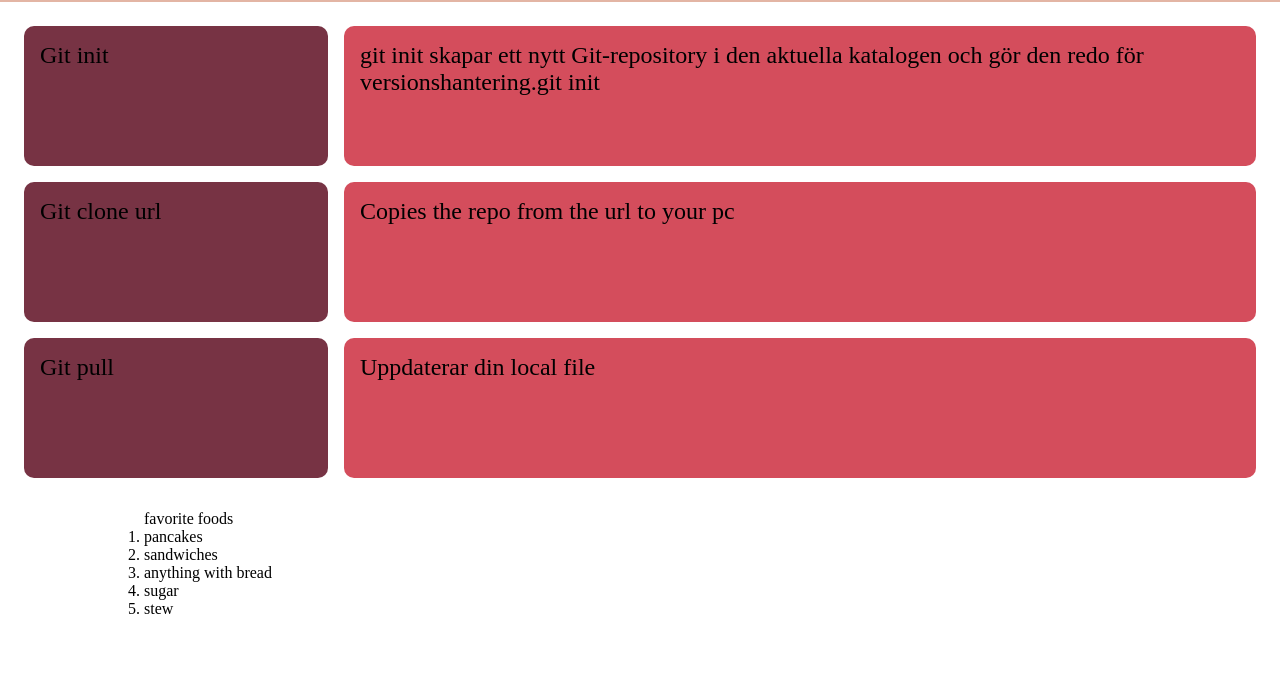
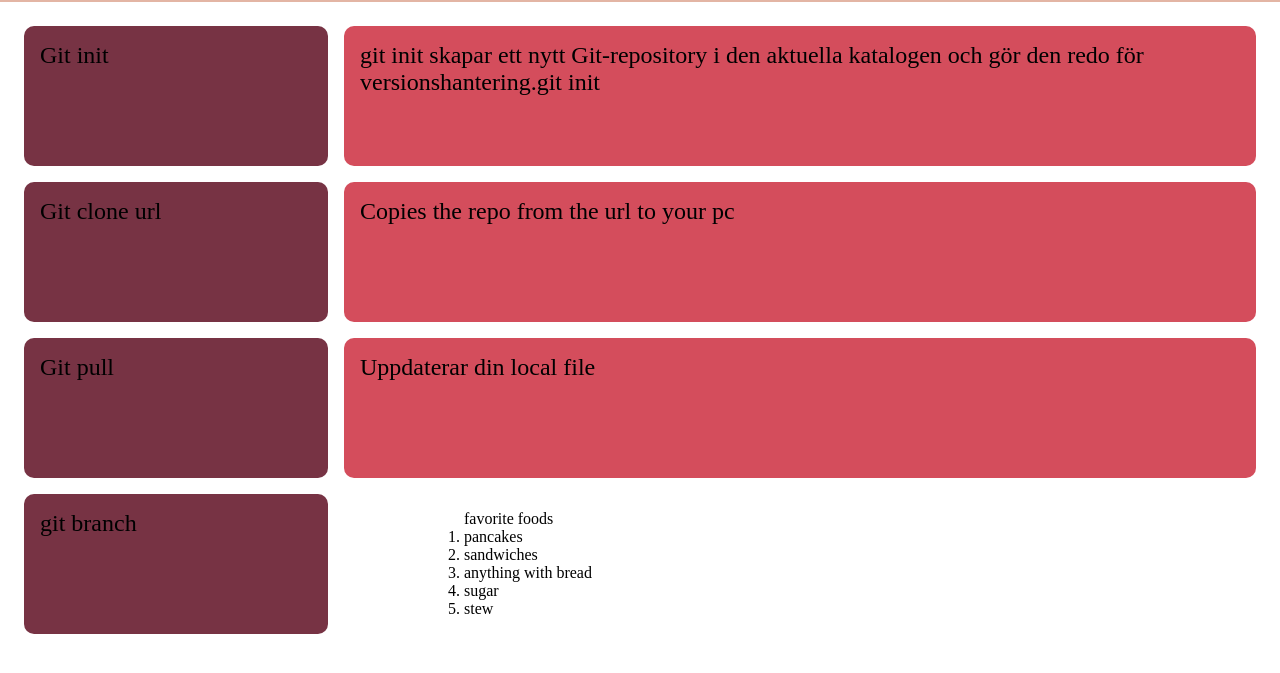
Before and after one commit to Meazajao/version-control, a plain HTML site: page index.html in a window 1280 px wide. Shown: the part 133-806 px from the top of the page. Drawn offline with Linux system fonts and the light colour scheme.

Commit message:
git branch line  added

```diff
--- a/index.html
+++ b/index.html
@@ -17,6 +17,7 @@
         <div class="git-commands-effect">Copies the repo from the url to your pc</div>
         <div class="git-commands-command">Git pull</div>
         <div class="git-commands-effect">Uppdaterar din local file</div>
+        <div class="git-commands-command">git branch</div>
 <ul>
     <ul>
         <ol>favorite foods
```
